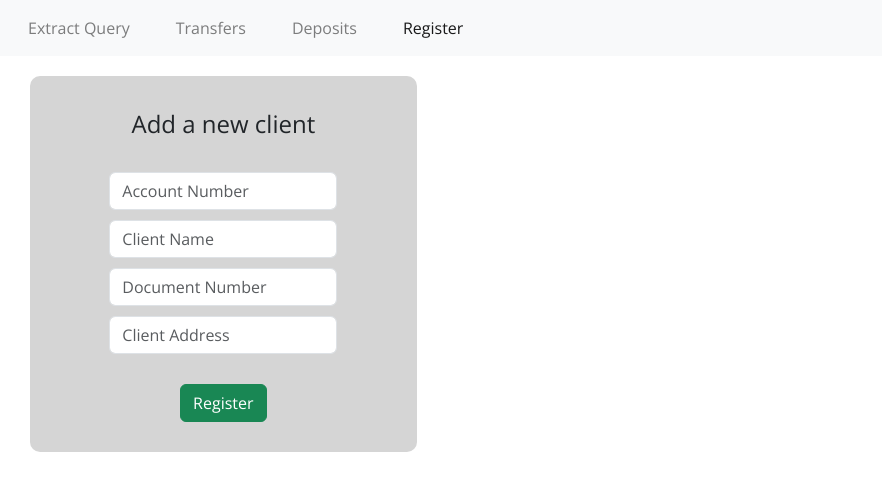
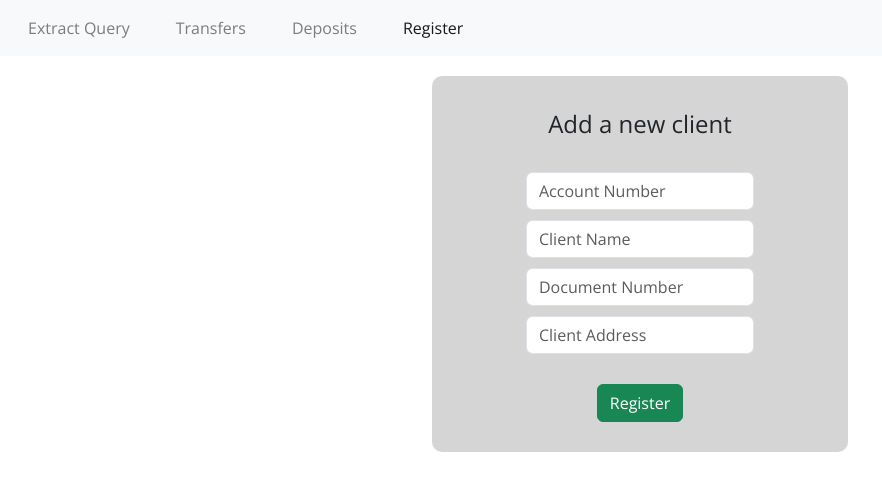
Before and after one commit to marcosvmgil/bank-application, an Angular app: page /register in a window 1280 px wide. Shown: the top 490 px of the page, without its empty margins (0-882 px from the left). Built offline with nearby package versions, Linux system fonts and the light colour scheme.

Commit message:
Adjusting layout

```diff
--- a/src/app/components/account-register/account-register.component.html
+++ b/src/app/components/account-register/account-register.component.html
@@ -1,5 +1,5 @@
 <div class="register__container col-12">
-  <div class="register__content col-4">
+  <div class="register__content col-6">
     <div class="register__inputFormContainer">
       <div class="register__inputFormTitle">Add a new client</div>
       <form
--- a/src/app/components/account-register/account-register.component.scss
+++ b/src/app/components/account-register/account-register.component.scss
@@ -1,5 +1,11 @@
 .register__container {
+  display: flex;
+  width: 100%;
+  justify-content: center;
   .register__content {
+    display: flex;
+    width: 100%;
+    justify-content: center;
     .register__inputFormContainer {
       background-color: #d5d5d5;
       padding: 30px 10px 30px 10px;
@@ -7,6 +13,7 @@
       display: flex;
       flex-direction: column;
       align-items: center;
+      width: 70%;
       .register__inputFormTitle {
         margin-bottom: 30px;
         font-size: x-large;
--- a/src/app/components/deposit/deposit.component.html
+++ b/src/app/components/deposit/deposit.component.html
@@ -1,5 +1,5 @@
 <div class="deposit__container col-12">
-  <div class="deposit__content col-4">
+  <div class="deposit__content col-6">
     <div class="register__inputFormContainer">
       <div class="register__inputFormTitle">Make a deposit</div>
       <form
--- a/src/app/components/deposit/deposit.component.scss
+++ b/src/app/components/deposit/deposit.component.scss
@@ -1,5 +1,11 @@
 .deposit__container {
+  display: flex;
+  width: 100%;
+  justify-content: center;
   .deposit__content {
+    display: flex;
+    width: 100%;
+    justify-content: center;
     .register__inputFormContainer {
       background-color: #d5d5d5;
       padding: 20px 10px 20px 10px;
@@ -7,6 +13,7 @@
       display: flex;
       flex-direction: column;
       align-items: center;
+      width: 80%;
       .register__inputFormTitle {
         margin-bottom: 20px;
         font-size: x-large;
--- a/src/app/components/extract/extract.component.scss
+++ b/src/app/components/extract/extract.component.scss
@@ -1,5 +1,11 @@
 .extract__container {
+  display: flex;
+  width: 100%;
+  justify-content: center;
   .extract__content {
+    display: flex;
+    width: 100%;
+    justify-content: center;
     .extract__contentWrapper {
       display: flex;
       flex-direction: column;
--- a/src/app/components/transfer/transfer.component.html
+++ b/src/app/components/transfer/transfer.component.html
@@ -1,5 +1,5 @@
 <div class="transfer__container col-12">
-  <div class="transfer__content col-6">
+  <div class="transfer__content col-8">
     <div class="transfer__inputFormContainer">
       <div class="transfer__inputFormTitile">Make a transfer</div>
       <form
--- a/src/app/components/transfer/transfer.component.scss
+++ b/src/app/components/transfer/transfer.component.scss
@@ -1,5 +1,11 @@
 .transfer__container {
+  display: flex;
+  width: 100%;
+  justify-content: center;
   .transfer__content {
+    display: flex;
+    width: 100%;
+    justify-content: center;
     .transfer__inputFormContainer {
       background-color: #d5d5d5;
       padding: 30px 10px 30px 10px;
```
